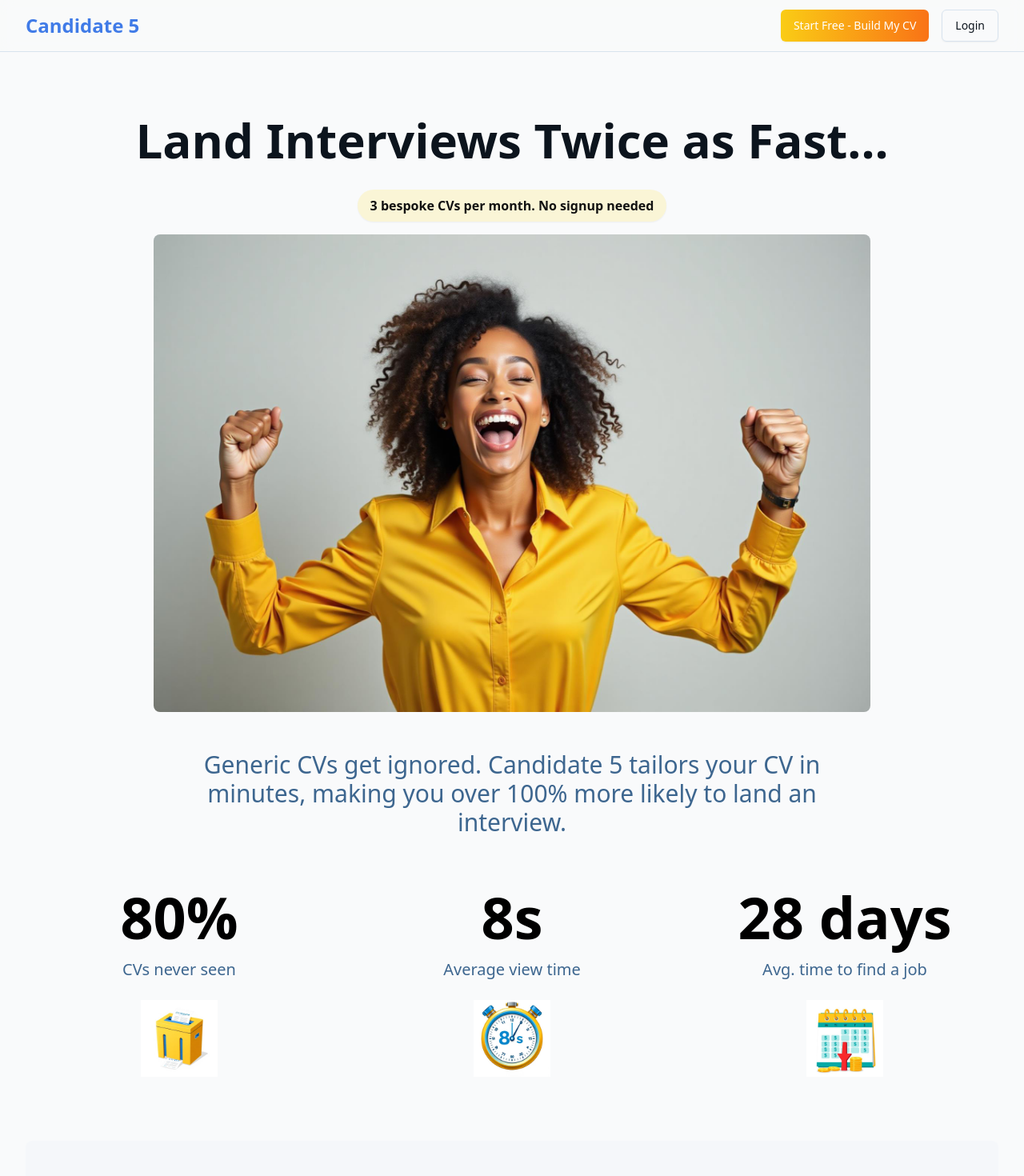
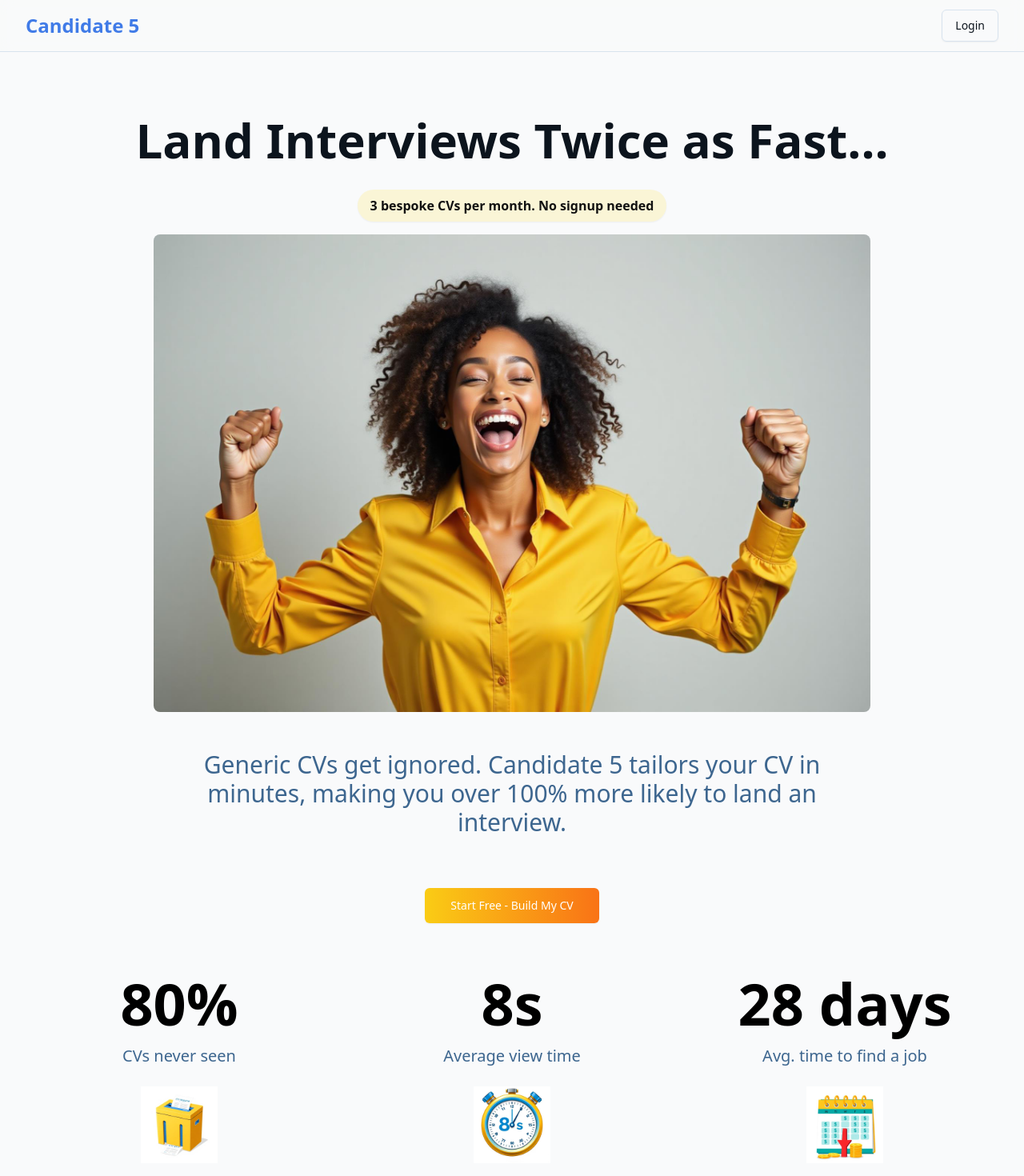
Before and after one commit to Kunle123/C5Frontend, a React (Vite) app in the folder frontend/: page / in a window 1280 px wide. Shown: the top 1470 px of the page at 80% size. Built offline with nearby package versions, Linux system fonts and the light colour scheme; no server answers.

Commit message:
refactor: move CTA button below hero text and remove from navbar

```diff
--- a/frontend/src/components/NewLanding.tsx
+++ b/frontend/src/components/NewLanding.tsx
@@ -20,9 +20,6 @@ export const NewLanding = () => {
             </div>
 
             <div className="flex items-center gap-4">
-              <Button asChild variant="golden">
-                <Link to="/signup">Start Free - Build My CV</Link>
-              </Button>
               <Button asChild variant="outline">
                 <Link to="/login">Login</Link>
               </Button>
@@ -56,6 +53,11 @@ export const NewLanding = () => {
             <h2 className="text-2xl md:text-3xl text-muted-foreground mb-16 max-w-4xl mx-auto">
               Generic CVs get ignored. Candidate 5 tailors your CV in minutes, making you over 100% more likely to land an interview.
             </h2>
+            <div className="flex justify-center mb-8">
+              <Button asChild variant="golden" size="lg">
+                <Link to="/signup">Start Free - Build My CV</Link>
+              </Button>
+            </div>
           </div>
 
           {/* Stats Section */}
```
